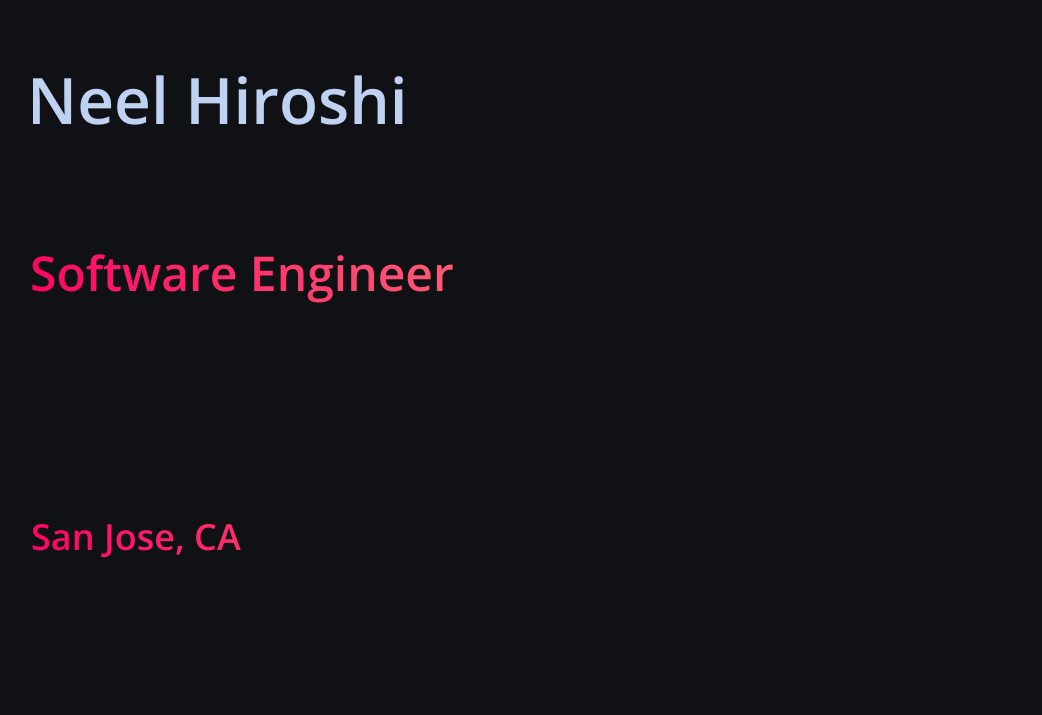
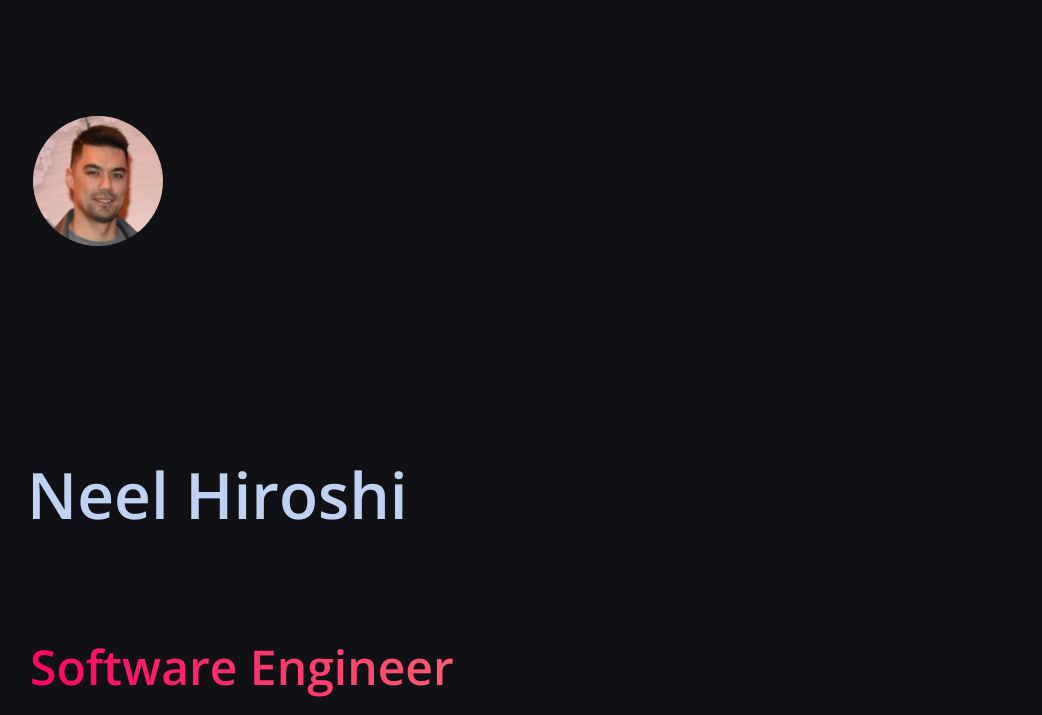
Before and after one commit to halfrice/developer-website, a Gatsby site: page / in a window 1280 px wide. Shown: the part 85-800 px from the top of the page, without its empty margins (118-1160 px from the left). Built offline with nearby package versions, Linux system fonts and the light colour scheme; Gatsby itself is replaced by a stand-in of ours; some packages are replaced by stand-ins of ours.

Commit message:
Add avatar to hero component

```diff
--- a/src/components/hero.js
+++ b/src/components/hero.js
@@ -1,5 +1,6 @@
 import React, { useState, useEffect } from "react"
 import PropTypes from "prop-types"
+import Img from "gatsby-image"
 import { CSSTransition, TransitionGroup } from "react-transition-group"
 import styled from "styled-components"
 import { device, mixins, Section, theme } from "~styles"
@@ -12,8 +13,23 @@ const HeroContainer = styled(Section)`
   ${mixins.flex.center};
   align-items: flex-start;
   flex-direction: column;
-  min-height: 100vh;
   max-width: 1440px;
+  min-height: calc(100vh - 50px);
+  margin-top: 50px;
+`
+const Avatar = styled(Img)`
+  border-radius: 50%;
+  border: 1px solid transparent;
+  width: 132px;
+  ${device.desktop`width: 120px;`};
+  ${device.tablet`width: 107px;`};
+  ${device.phone`width: 97px;`};
+  height: 132px;
+  ${device.desktop`height: 120px;`};
+  ${device.tablet`height: 107px;`};
+  ${device.phone`height: 97px;`};
+  margin: 0 0 ${rhythm(0.5)} 0;
+  overflow: hidden;
 `
 const Name = styled.h1`
   color: ${colors.lightSlate};
@@ -58,34 +74,40 @@ const Hero = props => {
   const { data } = props
   const { frontmatter, html } = data[0].node
 
+  const avatar = () => (
+    <Avatar
+      style={{ transitionDelay: "200ms" }}
+      fluid={frontmatter.avatar.childImageSharp.fluid}
+      alt="Avatar"
+    />
+  )
   const name = () => (
-    <Name style={{ transitionDelay: "200ms" }}>{frontmatter.name}</Name>
+    <Name style={{ transitionDelay: "400ms" }}>{frontmatter.name}</Name>
   )
   const title = () => (
-    <Title style={{ transitionDelay: "400ms" }}>{frontmatter.title}</Title>
+    <Title style={{ transitionDelay: "600ms" }}>{frontmatter.title}</Title>
   )
   const location = () => (
-    <Location style={{ transitionDelay: "600ms" }}>
+    <Location style={{ transitionDelay: "800ms" }}>
       {frontmatter.location}
     </Location>
   )
   const content = () => (
     <Content
-      style={{ transitionDelay: "800ms" }}
+      style={{ transitionDelay: "1000ms" }}
       dangerouslySetInnerHTML={{ __html: html }}
     />
   )
 
-  const items = [name, title, location, content]
-  // const order = ["up", "down", "left", "right"]
-  const order = ["up", "up", "up", "up"]
+  const items = [avatar, name, title, location, content]
+  const fxOrder = ["up", "up", "up", "up", "up"]
 
   return (
     <HeroContainer>
       <TransitionGroup>
         {isMounted &&
           items.map((item, i) => {
-            const fx = order[i] || "up"
+            const fx = fxOrder[i] || "up"
             return (
               <CSSTransition key={i} classNames={`fade${fx}`} timeout={3000}>
                 {item}
--- a/src/content/hero/index.md
+++ b/src/content/hero/index.md
@@ -1,4 +1,5 @@
 ---
+avatar: "./avatar.png"
 name: "Neel Hiroshi"
 title: "Software Engineer"
 location: "San Jose, CA"
--- a/src/pages/index.js
+++ b/src/pages/index.js
@@ -38,6 +38,13 @@ export const pageQuery = graphql`
       edges {
         node {
           frontmatter {
+            avatar {
+              childImageSharp {
+                fluid(maxWidth: 300, quality: 90) {
+                  ...GatsbyImageSharpFluid_withWebp_tracedSVG
+                }
+              }
+            }
             name
             title
             location
```
Also changed, not shown: src/content/hero/avatar.png (added).
